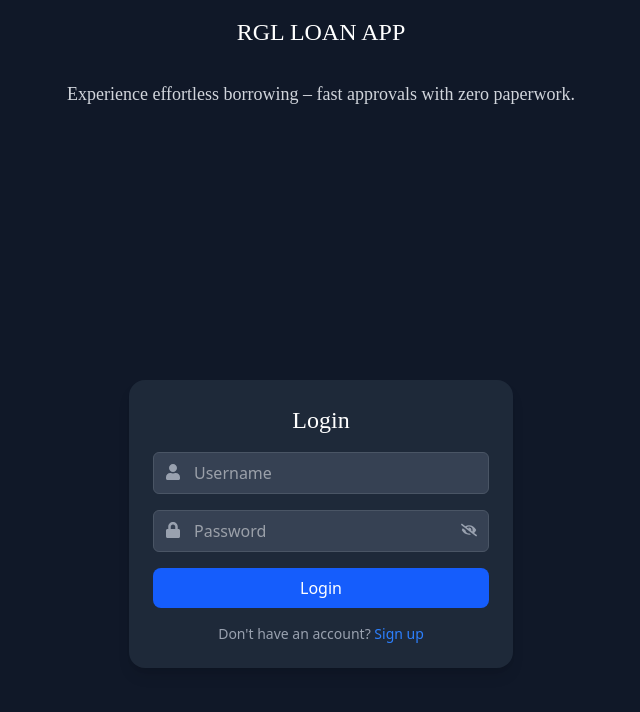
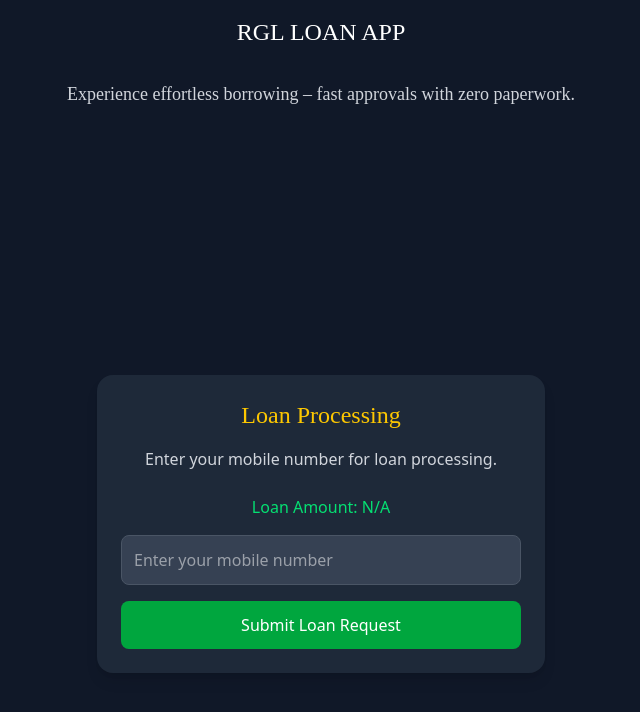
Before and after one commit to loans2024/rglloans, a React (Vite) app: page /loan-processing in a window 1280 px wide. Shown: the top 712 px of the page, without its empty margins (319-959 px from the left). Built offline with nearby package versions, Linux system fonts and the light colour scheme.

Commit message:
funct:loan processing

```diff
--- a/src/App.jsx
+++ b/src/App.jsx
@@ -5,6 +5,7 @@ import Login from "./components/Login";
 import Signup from "./components/Signup";
 import LoanPurpose from "./components/LoanPurpose"; // Import the new component
 import LoanPage from "./components/LoanPage"; // Import the new component
+import LoanProcessing from "./components/LoanProcessing";
 
 function App() {
   return (
@@ -14,6 +15,7 @@ function App() {
         <Route path="/login" element={<Login />} />
         <Route path="/signup" element={<Signup />} />
         <Route path="/loan-purpose" element={<LoanPurpose />} />
+        <Route path="/loan-processing" element={<LoanProcessing />} />
         <Route path="/loan-page" element={<LoanPage />} />
         {/* Default route */}
         <Route path="*" element={<Login />} />
--- a/src/components/LoanPage.jsx
+++ b/src/components/LoanPage.jsx
@@ -14,14 +14,12 @@ const LoanPage = () => {
     { value: 30000, label: "Ksh. 30,000" },
     { value: 50000, label: "Ksh. 50,000" },
     { value: 100000, label: "Ksh. 100,000" },
-    { value: 200000, label: "Ksh. 200,000"}
-
+    { value: 200000, label: "Ksh. 200,000" }
   ];
 
   const handleAmountClick = (amount) => {
     setSelectedAmount(amount);
-    // Navigate to the loan details page with the selected amount
-    navigate("/loan-details", { state: { amount } });
+    navigate("/loan-processing", { state: { amount } });
   };
 
   return (
--- /dev/null
+++ b/src/components/LoanProcessing.jsx
@@ -0,0 +1,59 @@
+import React, { useState } from "react";
+import { useLocation, useNavigate } from "react-router-dom";
+
+const LoanProcessing = () => {
+  const location = useLocation();
+  const navigate = useNavigate();
+  const [mobileNumber, setMobileNumber] = useState("");
+  const [error, setError] = useState("");
+
+  const selectedAmount = location.state?.amount || { label: "N/A" };
+
+  const handleSubmit = (e) => {
+    e.preventDefault();
+
+    if (!mobileNumber.match(/^\d{10}$/)) {
+      setError("Please enter a valid 10-digit mobile number.");
+      return;
+    }
+
+    setError("");
+    // Proceed to the next step (e.g., confirming loan request)
+    alert(`Loan request for ${selectedAmount.label} submitted with mobile number: ${mobileNumber}`);
+    navigate("/loan-confirmation");
+  };
+
+  return (
+    <div className="flex items-center justify-center min-h-screen bg-gray-900">
+      <div className="w-full max-w-md bg-gray-800 shadow-lg rounded-2xl p-6 mx-4">
+        <h2 className="text-2xl font-[poppins] text-yellow-400 text-center mb-4">
+          Loan Processing
+        </h2>
+        <p className="text-gray-300 text-center mb-6">
+          Enter your mobile number for loan processing.
+        </p>
+        <p className="text-green-400 text-center mb-4">
+          Loan Amount: {selectedAmount.label}
+        </p>
+        <form onSubmit={handleSubmit} className="space-y-4">
+          <input
+            type="tel"
+            placeholder="Enter your mobile number"
+            value={mobileNumber}
+            onChange={(e) => setMobileNumber(e.target.value)}
+            className="w-full p-3 rounded-lg border border-gray-600 bg-gray-700 text-white focus:outline-none focus:ring-2 focus:ring-green-500"
+          />
+          {error && <p className="text-red-400 text-center">{error}</p>}
+          <button
+            type="submit"
+            className="w-full bg-green-600 text-white py-3 rounded-lg hover:bg-green-500 transition"
+          >
+            Submit Loan Request
+          </button>
+        </form>
+      </div>
+    </div>
+  );
+};
+
+export default LoanProcessing;
--- a/src/components/LoanPurpose.jsx
+++ b/src/components/LoanPurpose.jsx
@@ -27,7 +27,7 @@ const LoanPurpose = () => {
         transition={{ duration: 0.5 }}
         className="w-96 bg-gray-800 shadow-lg rounded-2xl p-6"
       >
-        <h2 className="text-2xl font-[poppins] text-white text-center mb-4">
+        <h2 className="text-2xl font-[poppins] text-yellow-400  text-center mb-4">
           Select Loan Purpose
         </h2>
         <p className="text-gray-300 text-center mb-6">
@@ -38,7 +38,7 @@ const LoanPurpose = () => {
             <button
               key={option.value}
               onClick={() => handleClick(option)}
-              className={`w-full py-2 rounded-lg border text-white transition
+              className={`w-full py-2 rounded-lg border text-yellow-400 transition
                 ${
                   selected === option.value
                     ? "bg-green-600 border-green-600 hover:bg-green-500"
```
